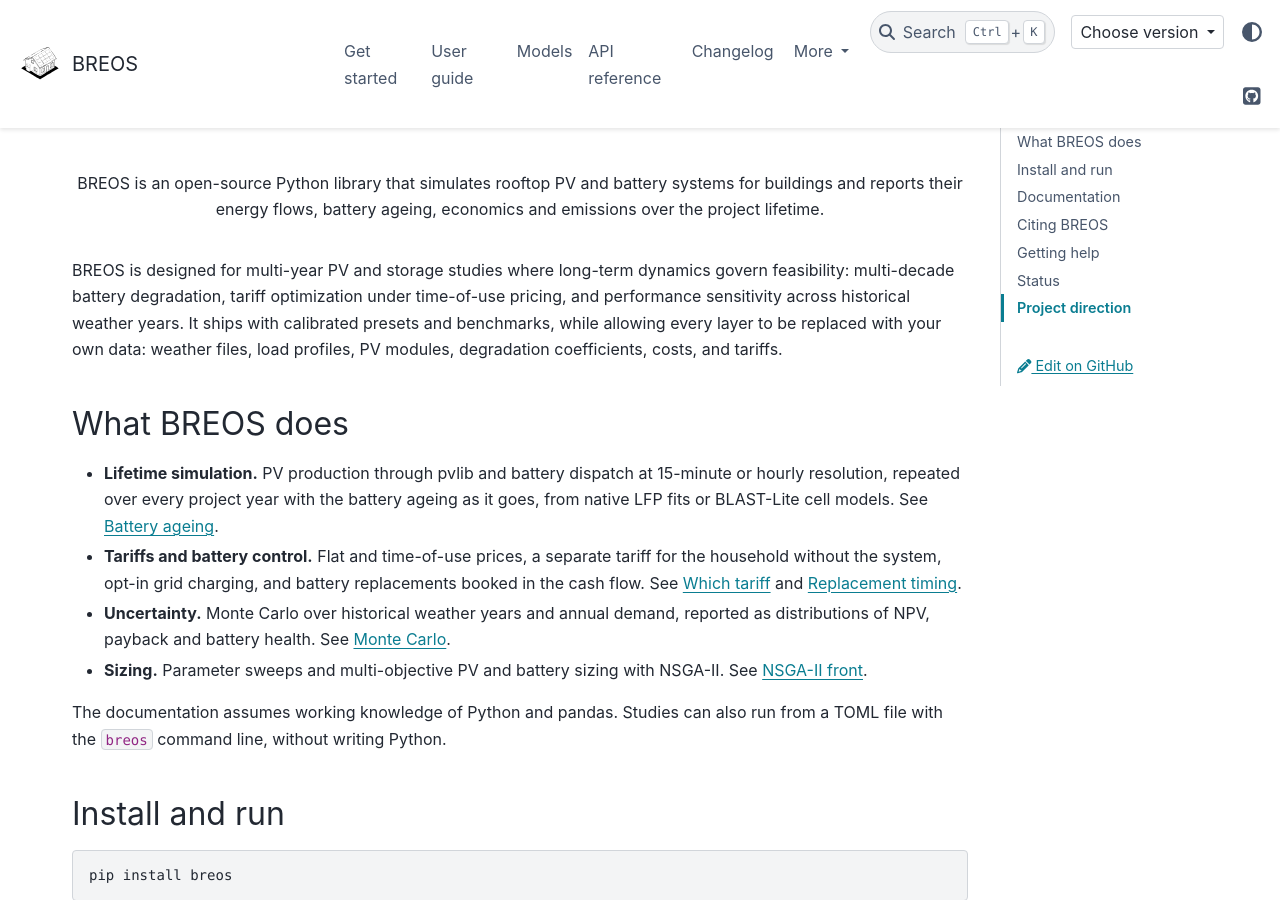
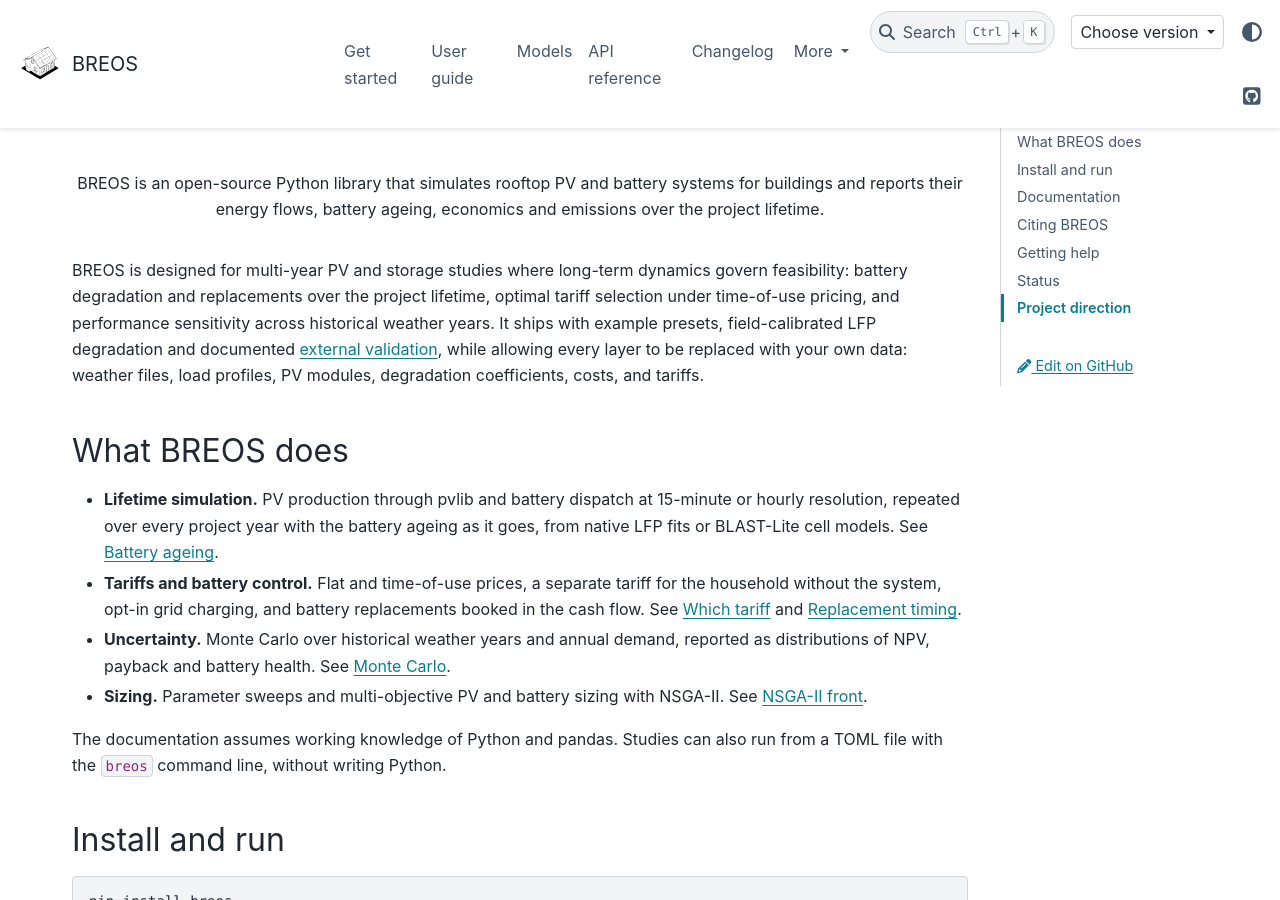
Before and after one commit to Str4vinci/breos, a Sphinx documentation site: the page built from docs/index.md, in a window 1280 px wide and 900 px high, scrolled down 365 px. Built offline with Sphinx 7.4.7 and the PyData theme 0.15.4, drawn with Linux system fonts in a browser that asks for light colours; pages that are not in the unit, such as notebooks, are missing from menus; comment, search, counter and statistics services are not loaded.

Commit message:
docs: state the landing page's tariff, preset and degradation claims as BREOS implements them

```diff
--- a/docs/index.md
+++ b/docs/index.md
@@ -34,11 +34,13 @@
 ::::
 
 BREOS is designed for multi-year PV and storage studies where long-term
-dynamics govern feasibility: multi-decade battery degradation, tariff
-optimization under time-of-use pricing, and performance sensitivity across
-historical weather years. It ships with calibrated presets and benchmarks,
-while allowing every layer to be replaced with your own data: weather files,
-load profiles, PV modules, degradation coefficients, costs, and tariffs.
+dynamics govern feasibility: battery degradation and replacements over the
+project lifetime, optimal tariff selection under time-of-use pricing, and
+performance sensitivity across historical weather years. It ships with example
+presets, field-calibrated LFP degradation and documented
+[external validation](modeling/validation.md), while allowing every layer to
+be replaced with your own data: weather files, load profiles, PV modules,
+degradation coefficients, costs, and tariffs.
 
 ## What BREOS does
 
```
